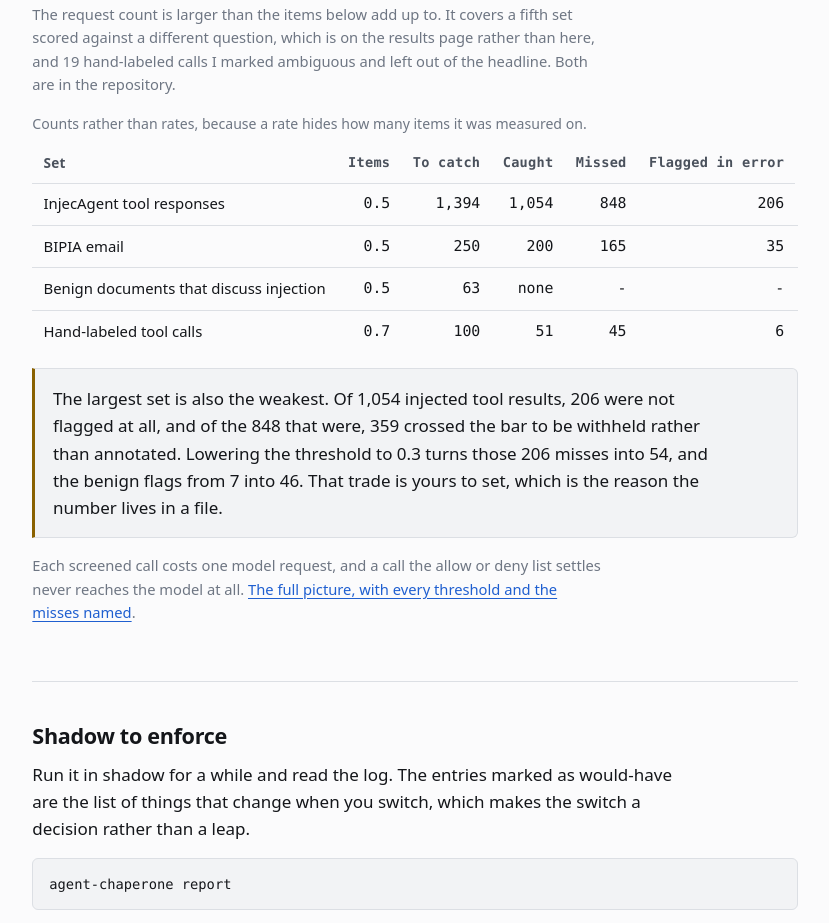
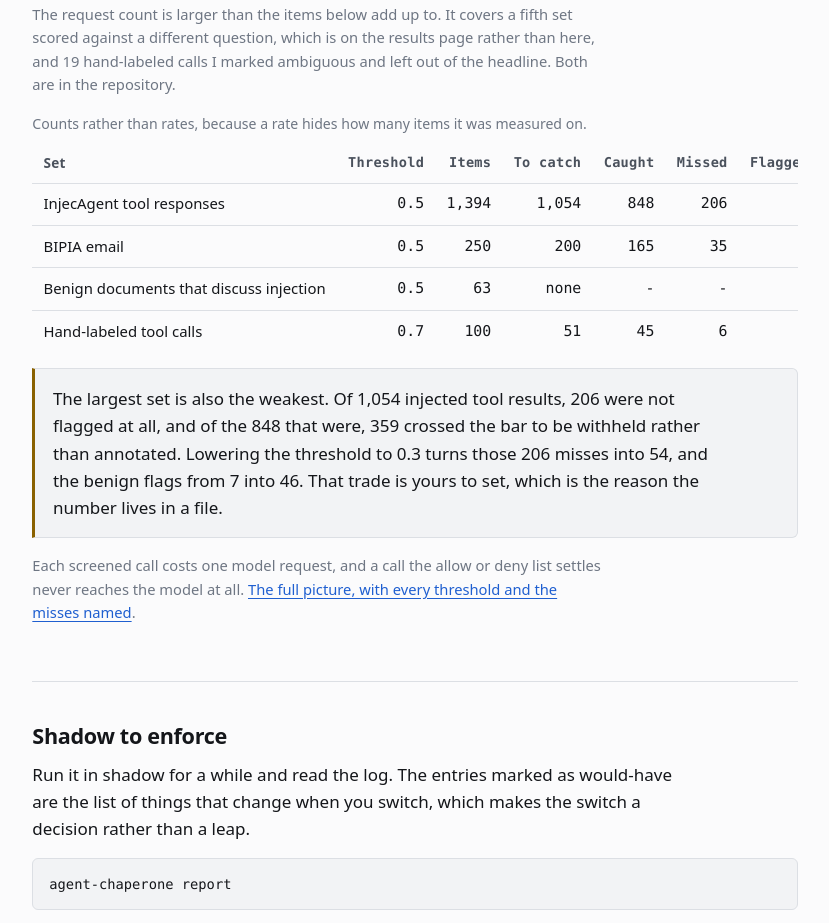
Before and after one commit to agent-chaperone/agentchaperone.dev, an Astro site: page / in a window 1280 px wide. Shown: the part 5404-6327 px from the top of the page, without its empty margins (225-1054 px from the left). Built offline with nearby package versions, Linux system fonts and the light colour scheme; Astro itself is replaced by a stand-in of ours.

Commit message:
fix: give the threshold column on the home page a heading
The results table had six headings and seven cells per row, so every number
sat one column to the left of its label. It read as 1,394 to catch out of 1,054
items, with 206 flagged in error, when 206 is the miss count and 9 is the
number flagged in error. On the page whose argument is that the counts are
reported honestly, that is the worst place for it.

The cell is the threshold each row is counted at, which the paragraph above the
table already explains, so the heading says Threshold and nothing else moves.

```diff
--- a/src/pages/index.astro
+++ b/src/pages/index.astro
@@ -294,6 +294,7 @@ agent-chaperone hook post    # after it returns, before the model reads it</code
       <thead>
         <tr>
           <th>Set</th>
+          <th class="num">Threshold</th>
           <th class="num">Items</th>
           <th class="num">To catch</th>
           <th class="num">Caught</th>
```
